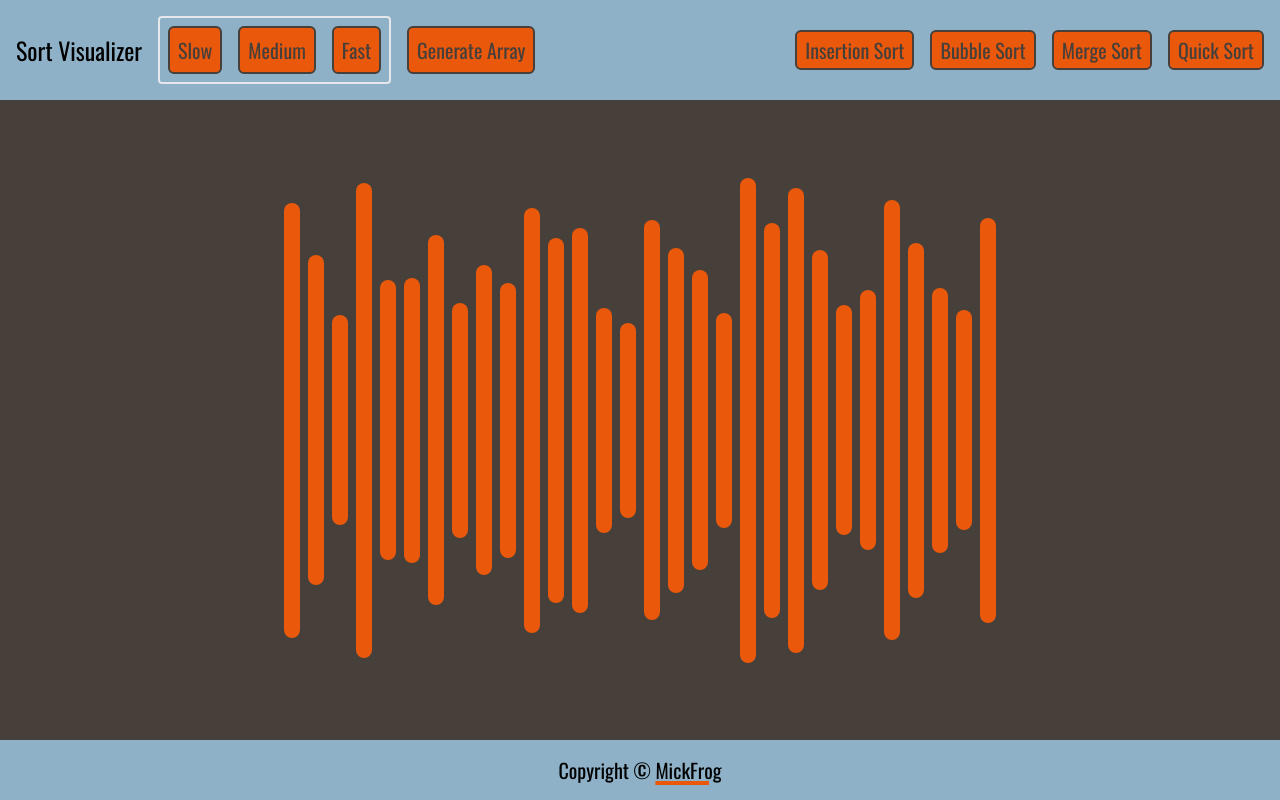
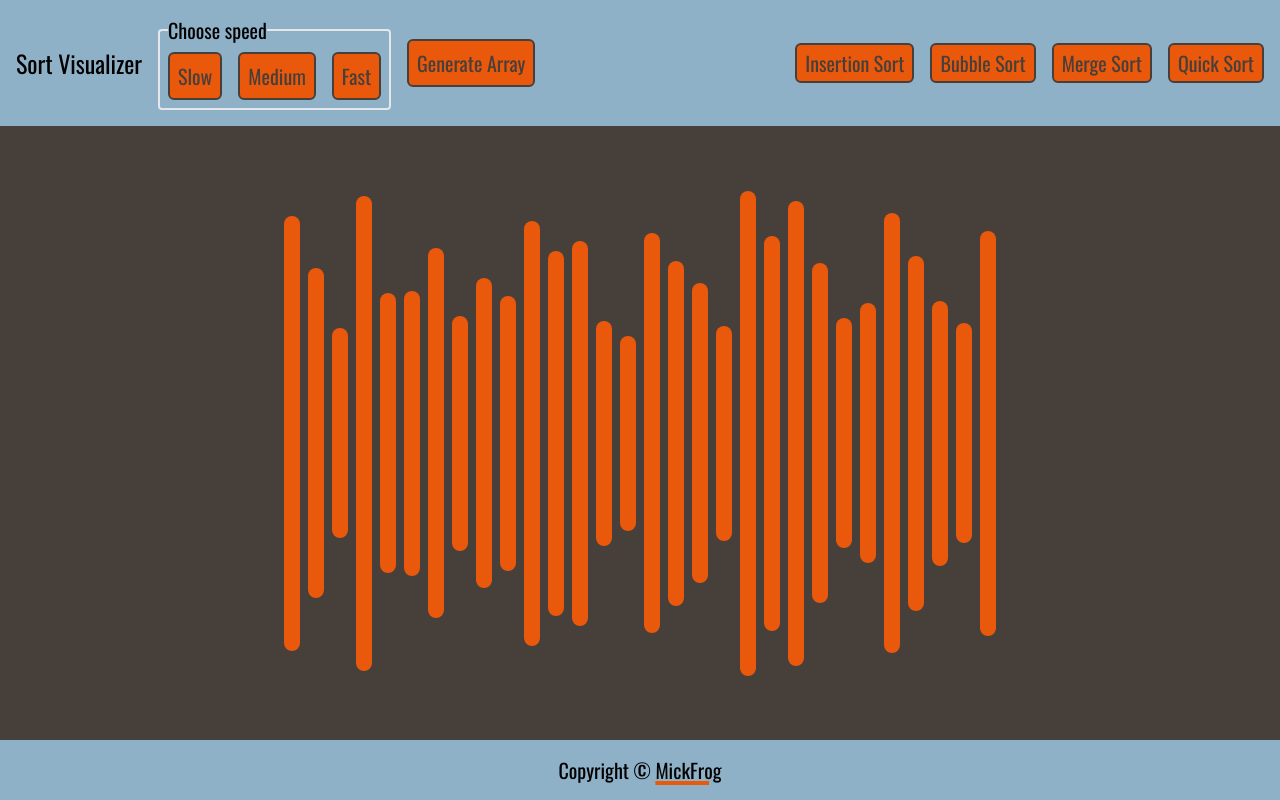
Before and after one commit to MickFrog/sort-visualizer, a React (Create React App) app: page / in a window 1280 px wide. Built offline with nearby package versions, Linux system fonts and the light colour scheme.

Commit message:
change speed container to fieldset

```diff
--- a/src/components/MyHeader.js
+++ b/src/components/MyHeader.js
@@ -43,10 +43,11 @@ const MyHeader = (props) => {
       <div className="max-w-7xl w-full flex justify-between items-center">
         <div className="flex gap-4 items-center">
           <h1>Sort Visualizer</h1>
-          <div
+          <fieldset
             ref={speedContainerRef}
             className="flex gap-4 border-2 p-2 rounded"
           >
+            <legend>Choose speed</legend>
             <button onClick={handleSpeedChange} name="slow">
               Slow
             </button>
@@ -56,7 +57,7 @@ const MyHeader = (props) => {
             <button onClick={handleSpeedChange} name="fast">
               Fast
             </button>
-          </div>
+          </fieldset>
           <button onClick={handleRandomize}>Generate Array</button>
         </div>
         <div className="text-xl h-10 flex gap-4">
```
